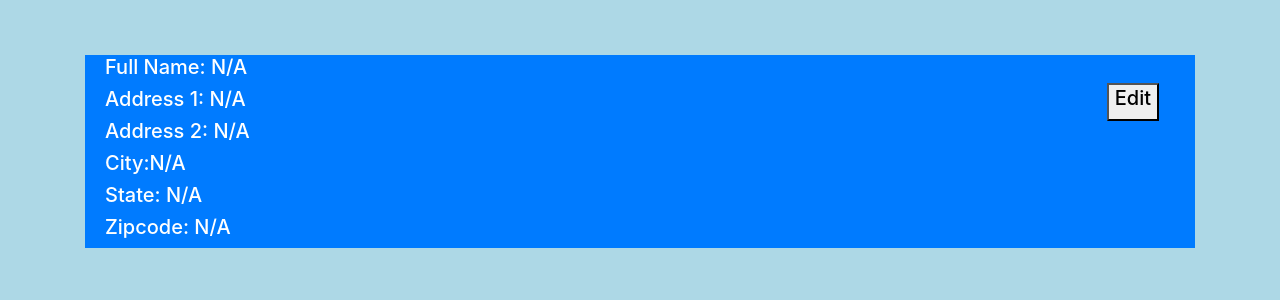
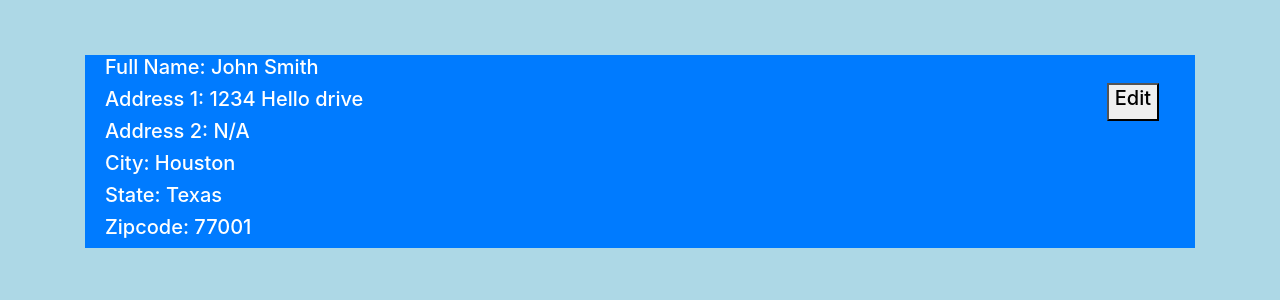
Before and after one commit to Local-Coding-Buddy/Group-12-COSC4353, a Django app: page /profile/ in a window 1280 px wide. Shown: the part 56-356 px from the top of the page. Run offline with Django 3.2, Linux system fonts and the light colour scheme; some libraries are stand-ins or nearby versions.

Commit message:
Changing Profile To placeholder name
and his name is John...

```diff
--- a/FuelRatePrediction/FuelRatePredSys/templates/FuelRatePredSys/profile.html
+++ b/FuelRatePrediction/FuelRatePredSys/templates/FuelRatePredSys/profile.html
@@ -43,12 +43,12 @@
                        <button ><h5>Edit</h5></button>
                     </a>
                 </aside>
-                <h5 id="prof_Full_Name">Full Name: N/A</h5>
-                <h5 id="prof_Address_1">Address 1: N/A</h5>
+                <h5 id="prof_Full_Name">Full Name: John Smith</h5>
+                <h5 id="prof_Address_1">Address 1: 1234 Hello drive</h5>
                 <h5 id="prof_Address_2">Address 2: N/A</h5>
-                <h5 id="prof_City">City:N/A</h5>
-                <h5 id="prof_State">State: N/A </h5>
-                <h5 id="prof_Zipcode">Zipcode: N/A</h5>
+                <h5 id="prof_City">City: Houston</h5>
+                <h5 id="prof_State">State: Texas </h5>
+                <h5 id="prof_Zipcode">Zipcode: 77001</h5>
 
               <div class="col-md-8">
                 {% block content %}{% endblock %}
```
